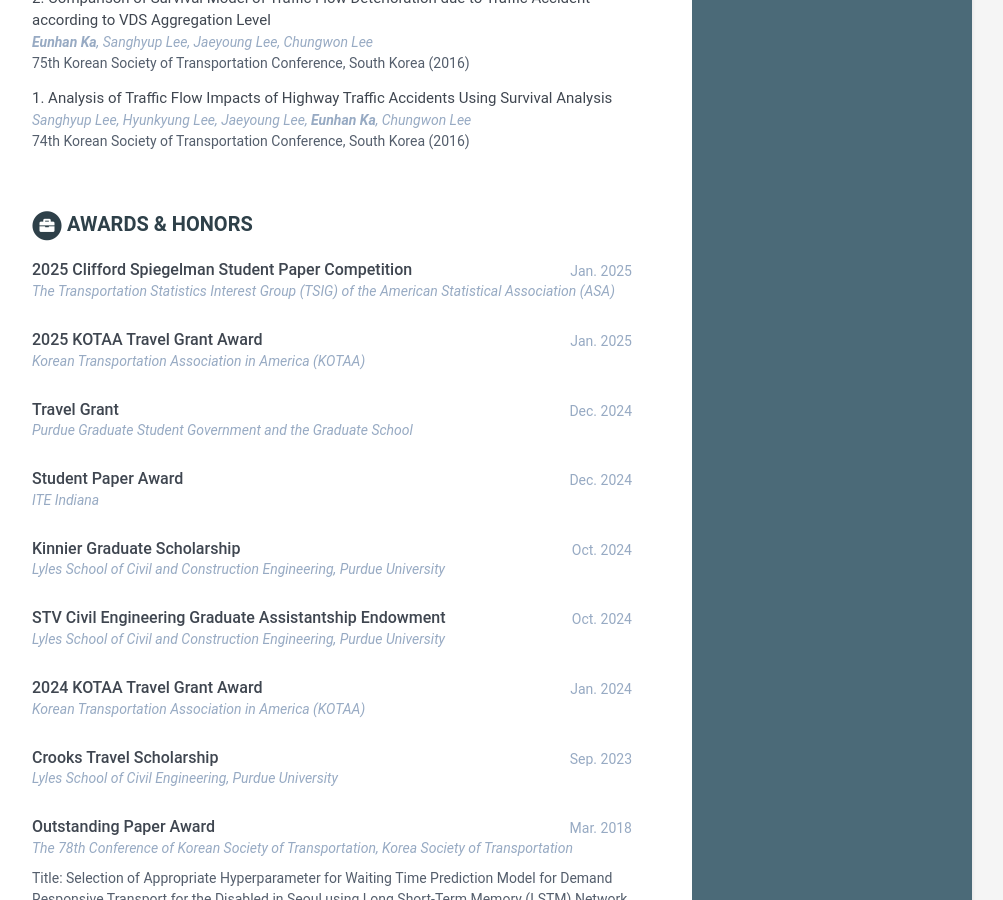
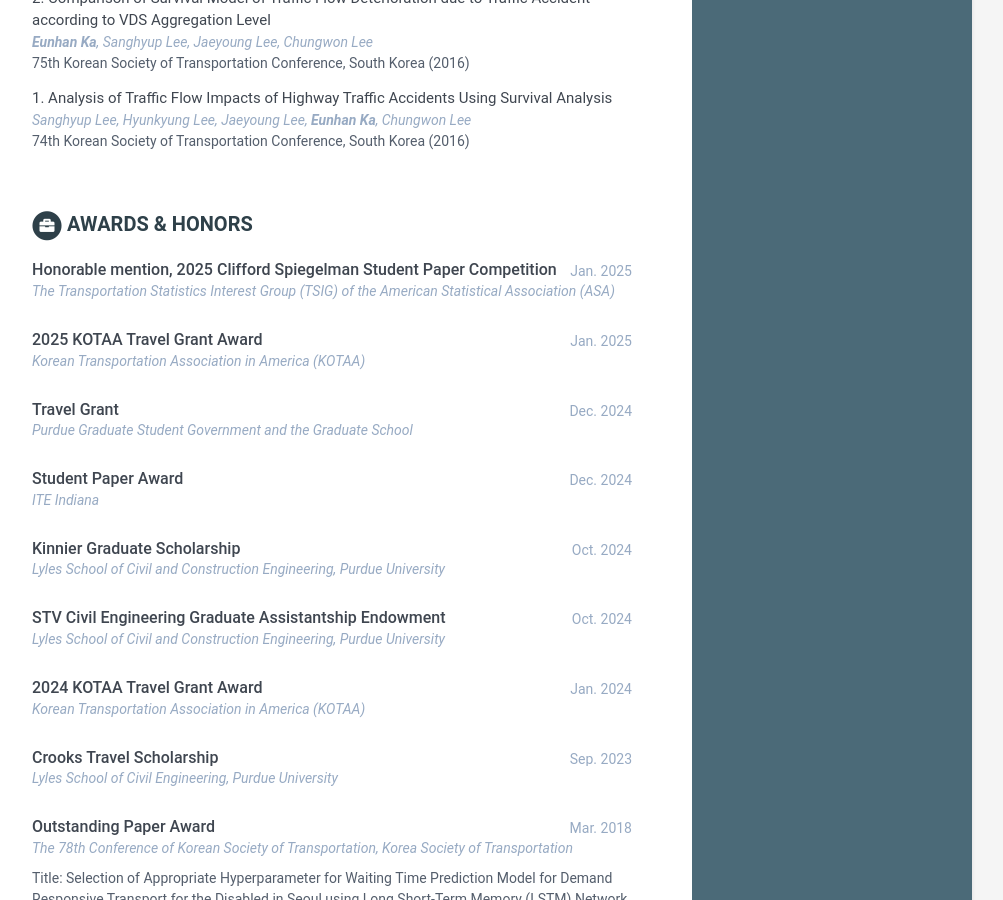
Before and after one commit to eunhanka/eunhanka.github.io, a Jekyll site: the page built from index.html, in a window 1280 px wide and 900 px high, scrolled down 5521 px. Shown: the whole window, without its empty margins (168-1171 px from the left). Built offline with Jekyll 4.4.1, drawn with Linux system fonts in a browser that asks for light colours.

Commit message:
Update data.yml

```diff
--- a/_data/data.yml
+++ b/_data/data.yml
@@ -228,7 +228,7 @@
 
 
 awards:
-    - role: 2025 Clifford Spiegelman Student Paper Competition
+    - role: Honorable mention, 2025 Clifford Spiegelman Student Paper Competition
       time: Jan. 2025
       company: <i>The Transportation Statistics Interest Group (TSIG) of the American Statistical Association (ASA)</i>
       details: |
```
